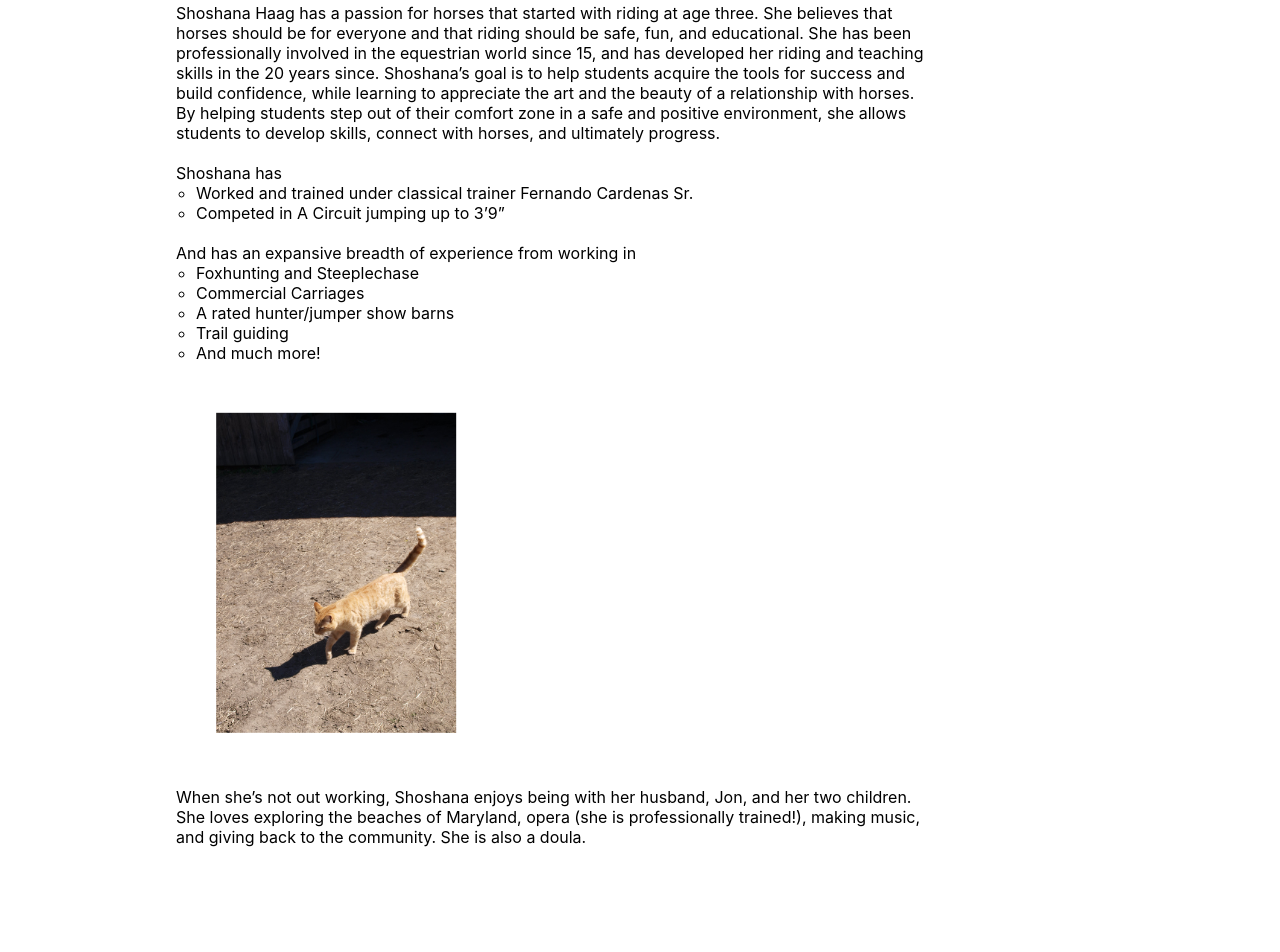
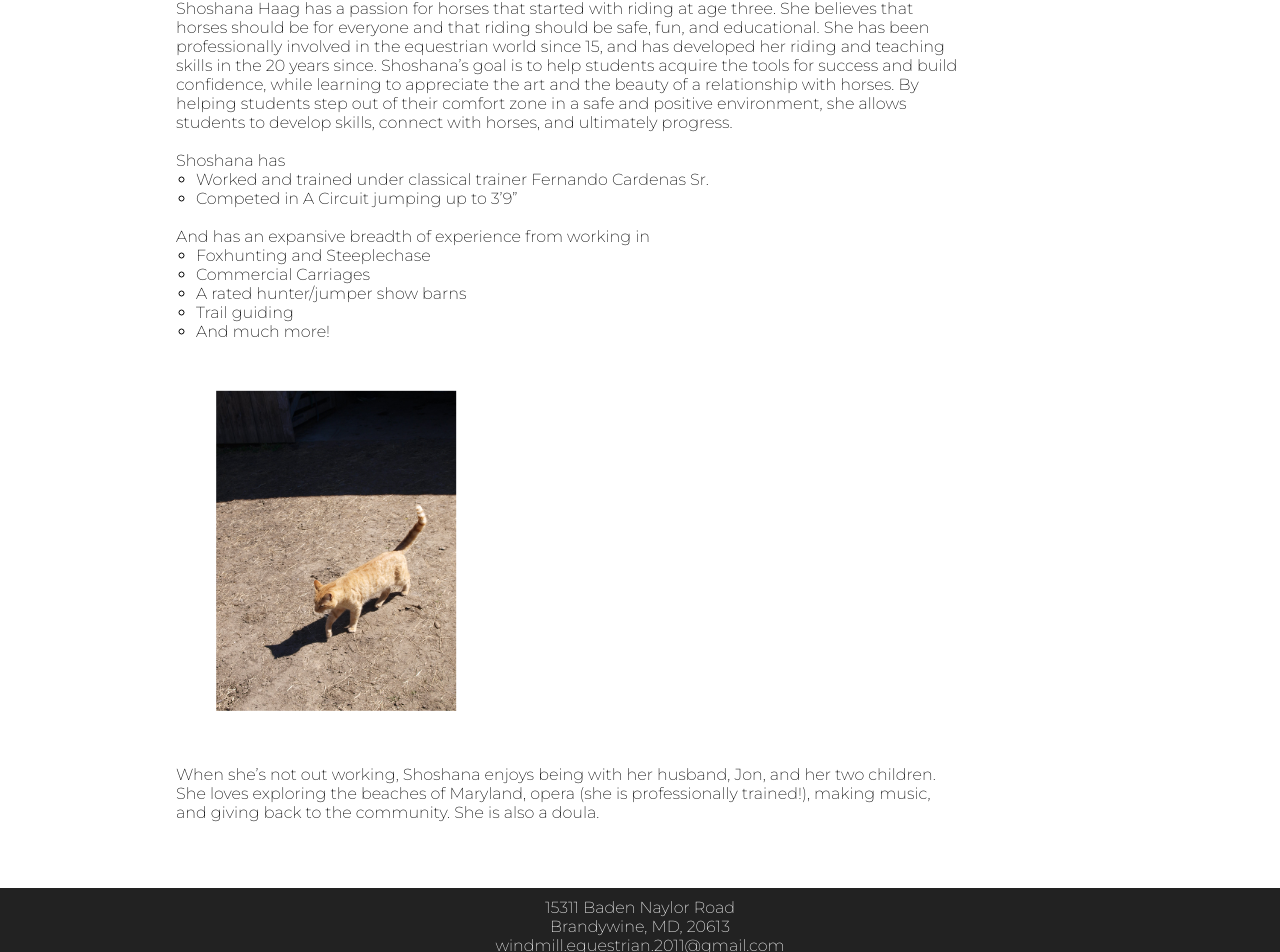
Before and after one commit to Matt-LaRochelle/horses, a React (Create React App) app: page /about in a window 1280 px wide. Shown: the part 1379-2331 px from the top of the page. Before the commit the page ends 2242 px from the top, so only its background shows below. Built offline with nearby package versions, Linux system fonts and the light colour scheme.

Commit message:
update fonts

```diff
--- a/public/index.html
+++ b/public/index.html
@@ -4,6 +4,9 @@
     <meta charset="utf-8" />
     <meta name="viewport" content="width=device-width, initial-scale=1" />
     <link rel="icon" href="l3.png" />
+    <link rel="preconnect" href="https://fonts.googleapis.com">
+    <link rel="preconnect" href="https://fonts.gstatic.com" crossorigin>
+    <link href="https://fonts.googleapis.com/css2?family=Montserrat:wght@200;500;700&display=swap" rel="stylesheet">
     <title>Windmill Equestrian</title>
   </head>
   <body>
--- a/src/App.css
+++ b/src/App.css
@@ -2,4 +2,5 @@
   margin: 0;
   padding: 0;
   box-sizing: border-box;
+  font-family: "montserrat";
 }
--- a/src/App.js
+++ b/src/App.js
@@ -23,7 +23,7 @@ function App() {
         <Route path="how_to" element={<How_to />} />
         <Route path="contact" element={<Contact />} />
       </Routes>
-      {/* <Footer /> */}
+      <Footer />
     </BrowserRouter>
     </div>
   );
--- a/src/components/about/About.module.css
+++ b/src/components/about/About.module.css
@@ -7,6 +7,7 @@
 .p {
     /* font-size: 1.4rem; */
     max-width: 75ch;
+    font-weight: 200;
     /* margin: auto; */
 }
 
@@ -30,6 +31,7 @@
 
 .li {
     list-style-type: circle;
+    font-weight: 200;
 }
 
 .img {
--- a/src/components/contact/Contact.module.css
+++ b/src/components/contact/Contact.module.css
@@ -19,6 +19,7 @@ label {
     border: none;
     font-size: 1.4rem;
     margin-top: 10px;
+    font-weight: 200;
 }
 
 .input:focus {
--- a/src/components/footer/Footer.module.css
+++ b/src/components/footer/Footer.module.css
@@ -1,7 +1,9 @@
 .footer {
     width: 100%;
     text-align: center;
-    background: rgb(208, 240, 208);
-    position: absolute;
-    bottom: 0;
+    background: #222;
+    color: #f8f8f8;
+    margin-top: 50px;
+    padding: 10px;
+    font-weight: 200;
 }
--- a/src/components/home/Home.module.css
+++ b/src/components/home/Home.module.css
@@ -14,6 +14,7 @@
     margin: auto;
     font-size: 1.4rem;
     padding: 20px;
+    font-weight: 200;
 }
 
 .author {
--- a/src/components/horses/Horses.module.css
+++ b/src/components/horses/Horses.module.css
@@ -27,6 +27,7 @@
 .description {
     max-width: 40ch;
     padding: .4rem;
+    font-weight: 200;
 }
 
 .img {
@@ -41,6 +42,7 @@
 .p {
     font-size: 1.4rem;
     margin-top: 50px;
+    text-align: center;
 }
 
 @media screen and (max-width: 700px) {
--- a/src/components/how_to/How_to.module.css
+++ b/src/components/how_to/How_to.module.css
@@ -10,6 +10,7 @@
 
 .p {
     max-width: 75ch;
+    font-weight: 200;
 }
 
 .ul {
--- a/src/components/lessons/Lessons.module.css
+++ b/src/components/lessons/Lessons.module.css
@@ -20,6 +20,7 @@
 
 .p {
     max-width: 75ch;
+    font-weight: 200;
 }
 
 .h3 {
--- a/src/components/navbar/Navbar.module.css
+++ b/src/components/navbar/Navbar.module.css
@@ -21,6 +21,7 @@
     padding-right: 1rem;
     list-style-type: none;
     cursor: pointer;
+    font-weight: 200;
 }
 
 .a {
```
